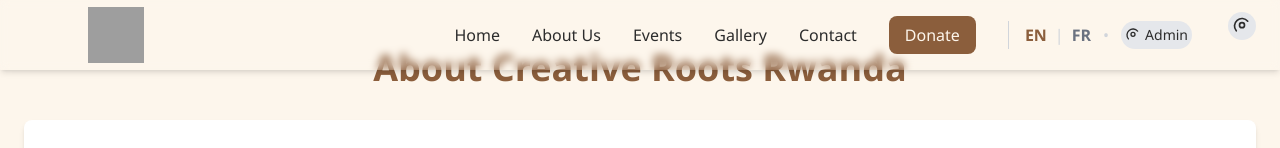
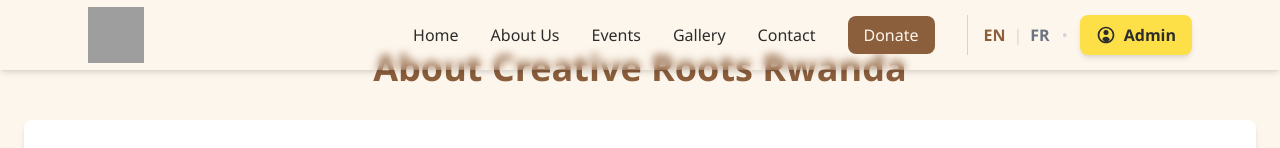
Before and after one commit to niyodidie-cmd/creative-roots, a Next.js app in the folder frontend/: page /about in a window 1280 px wide. Shown: the top 148 px of the page. Built offline with nearby package versions, Linux system fonts and the light colour scheme; grey boxes are pictures that could not be loaded; a web font is replaced by a local one.

Commit message:
Make admin button highly visible with yellow background on navbar (desktop and mobile)

```diff
--- a/frontend/components/Navbar.tsx
+++ b/frontend/components/Navbar.tsx
@@ -87,9 +87,10 @@
               FR
             </button>
             <span className="text-gray-300 mx-1">•</span>
-            <Link href="/secure-admin-login" className="text-sm text-dark-charcoal hover:text-warm-brown transition font-medium flex items-center gap-1 bg-gray-200 hover:bg-gray-300 p-1 rounded-full">
-              <svg xmlns="http://www.w3.org/2000/svg" className="h-4 w-4" fill="none" viewBox="0 0 24 24" stroke="currentColor">
-                <path strokeLinecap="round" strokeLinejoin="round" strokeWidth={2} d="M5.121 17.804A9 9 0 1118.879 6.196M15 11a3 3 0 11-6 0 3 3 0 016 0z" />
+            <Link href="/secure-admin-login" className="flex items-center gap-2 px-4 py-2 rounded-lg bg-yellow-300 hover:bg-yellow-400 text-dark-charcoal font-bold transition shadow-md">
+              <svg xmlns="http://www.w3.org/2000/svg" className="h-5 w-5" fill="currentColor" viewBox="0 0 24 24">
+                <path d="M12 12a3 3 0 100-6 3 3 0 000 6z" />
+                <path fillRule="evenodd" d="M12 2C6.477 2 2 6.477 2 12s4.477 10 10 10 10-4.477 10-10S17.523 2 12 2zm0 2a8 8 0 100 16 8 8 0 000-16zm0 2a2 2 0 100 4 2 2 0 000-4zm0 8a5 5 0 00-4.546 2.664A5.99 5.99 0 0012 20a5.99 5.99 0 004.546-2.336A5 5 0 0012 14z" />
               </svg>
               Admin
             </Link>
@@ -103,15 +104,7 @@
         >
           ☰
         </button>
-        {/* Admin corner icon for desktop */}
-        <Link
-          href="/secure-admin-login"
-          className="hidden md:flex items-center gap-1 absolute right-6 top-3 text-sm text-dark-charcoal hover:text-warm-brown bg-gray-200 p-1 rounded-full"
-        >
-          <svg xmlns="http://www.w3.org/2000/svg" className="h-5 w-5" fill="none" viewBox="0 0 24 24" stroke="currentColor">
-            <path strokeLinecap="round" strokeLinejoin="round" strokeWidth={2} d="M5.121 17.804A9 9 0 1118.879 6.196M15 11a3 3 0 11-6 0 3 3 0 016 0z" />
-          </svg>
-        </Link>
+        {/* Admin corner icon for desktop - positioned right after donate button */}
       </div>
 
       {/* Mobile Menu */}
@@ -148,9 +141,10 @@
             </Link>
           </li>
           <li>
-            <Link href="/secure-admin-login" className="block px-6 py-3 hover:bg-cream text-sm text-dark-charcoal flex items-center gap-2">
-              <svg xmlns="http://www.w3.org/2000/svg" className="h-4 w-4 inline-block" fill="none" viewBox="0 0 24 24" stroke="currentColor">
-                <path strokeLinecap="round" strokeLinejoin="round" strokeWidth={2} d="M5.121 17.804A9 9 0 1118.879 6.196M15 11a3 3 0 11-6 0 3 3 0 016 0z" />
+            <Link href="/secure-admin-login" className="block px-6 py-3 bg-yellow-300 hover:bg-yellow-400 text-dark-charcoal font-bold flex items-center gap-2">
+              <svg xmlns="http://www.w3.org/2000/svg" className="h-5 w-5 inline-block" fill="currentColor" viewBox="0 0 24 24">
+                <path d="M12 12a3 3 0 100-6 3 3 0 000 6z" />
+                <path fillRule="evenodd" d="M12 2C6.477 2 2 6.477 2 12s4.477 10 10 10 10-4.477 10-10S17.523 2 12 2zm0 2a8 8 0 100 16 8 8 0 000-16zm0 2a2 2 0 100 4 2 2 0 000-4zm0 8a5 5 0 00-4.546 2.664A5.99 5.99 0 0012 20a5.99 5.99 0 004.546-2.336A5 5 0 0012 14z" />
               </svg>
               Admin Login
             </Link>
```
